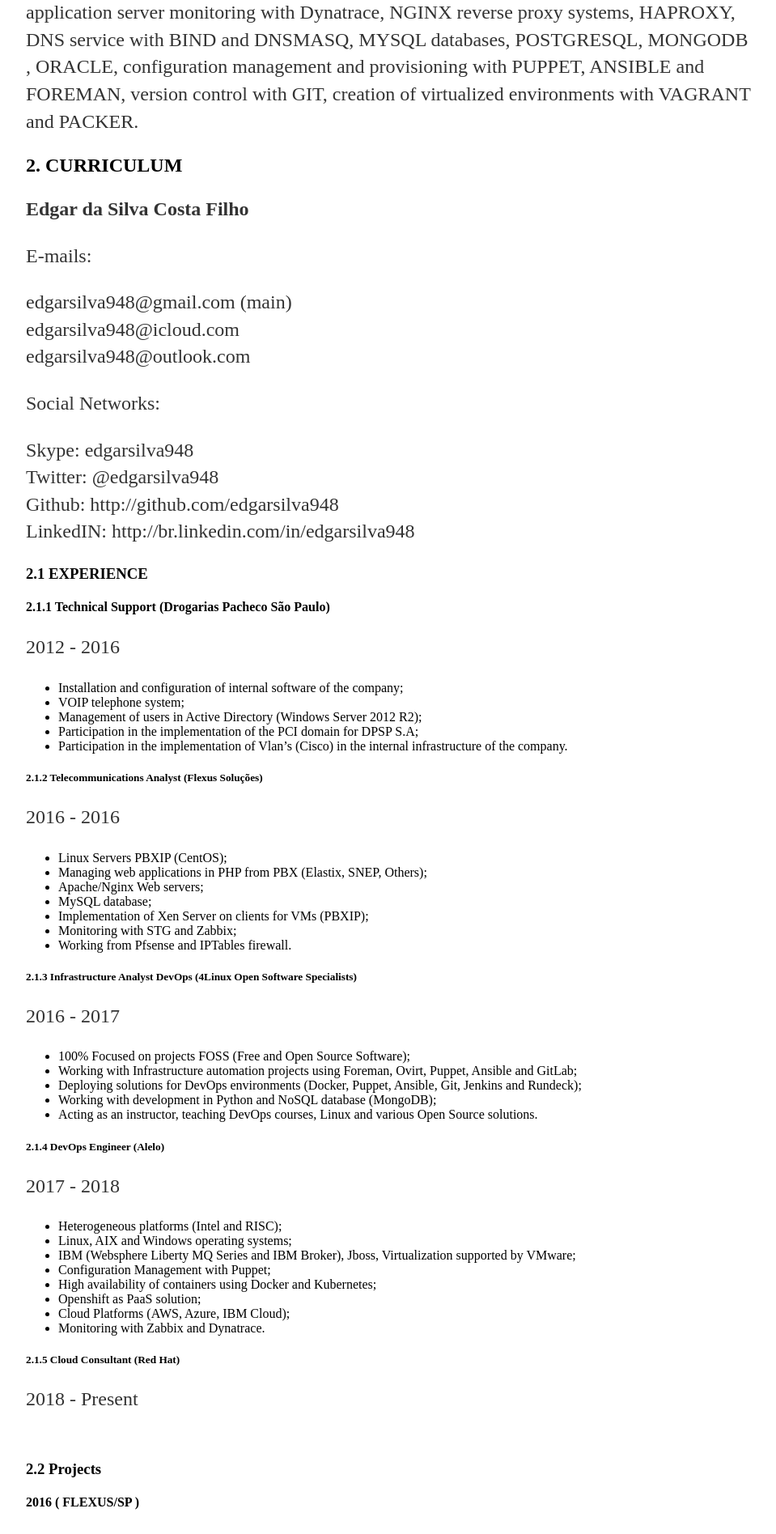
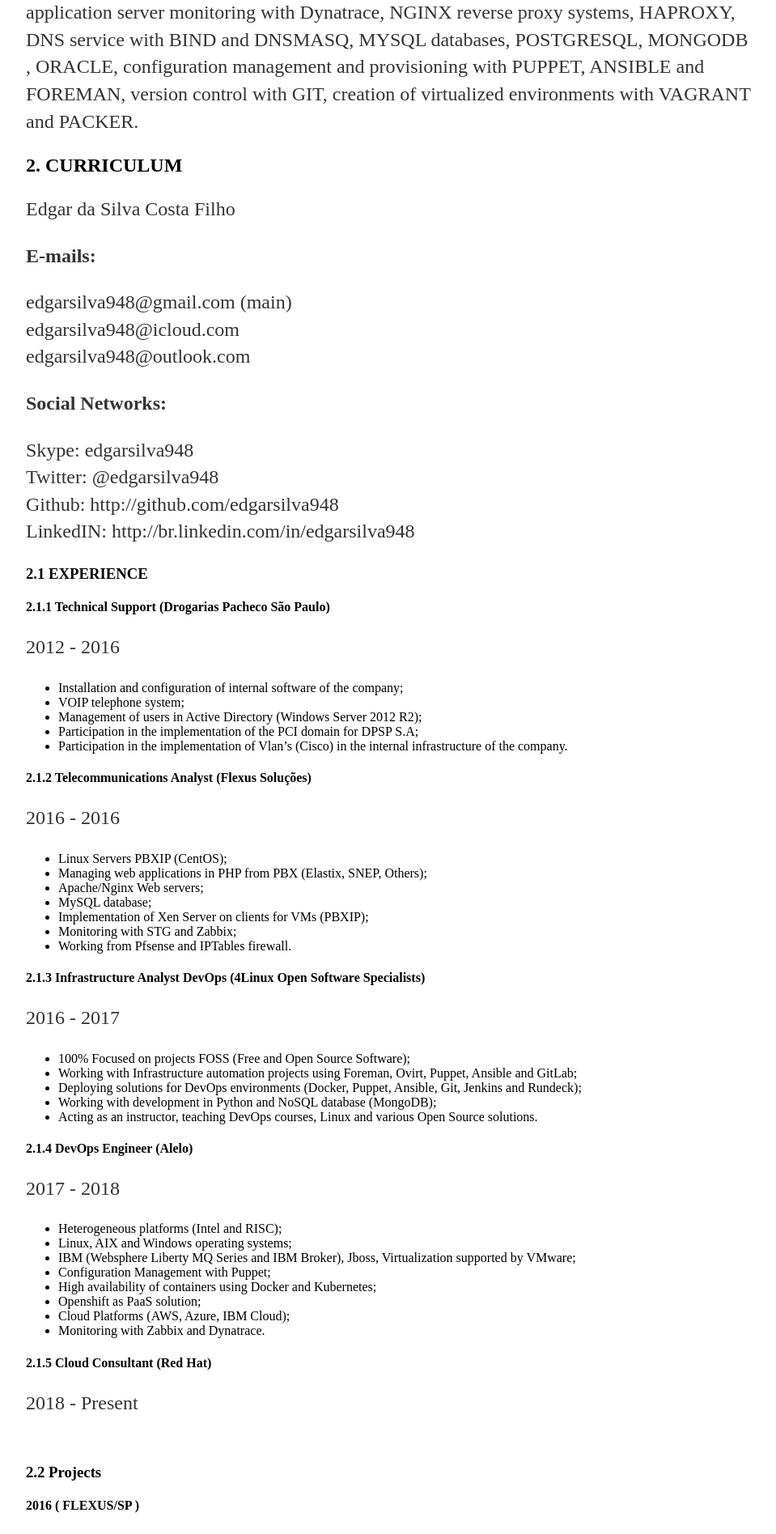
Before and after one commit to edgarsilva948/edgarsilva948.github.io, a Jekyll site: the page built from cv/index.md, in a window 1280 px wide. Shown: the part 407-2302 px from the top of the page at 81% size, without its empty margins (160-1119 px from the left). Built offline with Jekyll 4.4.1, drawn with Linux system fonts in a browser that asks for light colours.

Commit message:
Fix CV styles

```diff
--- a/cv/index.md
+++ b/cv/index.md
@@ -41,7 +41,7 @@
  - Participation in the implementation of the PCI domain for DPSP S.A;
  - Participation in the implementation of Vlan's (Cisco) in the internal infrastructure of the company.
 
-##### 2.1.2 Telecommunications Analyst (Flexus Soluções)
+#### 2.1.2 Telecommunications Analyst (Flexus Soluções)
 2016 - 2016<br>
  - Linux Servers PBXIP (CentOS);
  - Managing web applications in PHP from PBX (Elastix, SNEP, Others);
@@ -51,7 +51,7 @@
  - Monitoring with STG and Zabbix;
  - Working from Pfsense and IPTables firewall.
 
-##### 2.1.3 Infrastructure Analyst DevOps (4Linux Open Software Specialists)
+#### 2.1.3 Infrastructure Analyst DevOps (4Linux Open Software Specialists)
 2016 - 2017<br>
  - 100% Focused on projects FOSS (Free and Open Source Software);
  - Working with Infrastructure automation projects using Foreman, Ovirt, Puppet, Ansible and GitLab;
@@ -59,7 +59,7 @@
  - Working with development in Python and NoSQL database (MongoDB);
  - Acting as an instructor, teaching DevOps courses, Linux and various Open Source solutions.
 
-##### 2.1.4 DevOps Engineer (Alelo)
+#### 2.1.4 DevOps Engineer (Alelo)
 2017 - 2018<br>
  - Heterogeneous platforms (Intel and RISC);
  - Linux, AIX and Windows operating systems;
@@ -70,7 +70,7 @@
  - Cloud Platforms (AWS, Azure, IBM Cloud);
  - Monitoring with Zabbix and Dynatrace.
 
-##### 2.1.5 Cloud Consultant (Red Hat)
+#### 2.1.5 Cloud Consultant (Red Hat)
 2018 - Present<br>
 <br>
 
@@ -101,7 +101,7 @@
 
 ### 2.4 CERTIFICATIONS
 
-##### Certified PCP 204 (Puppet)<br>
+**Certified PCP 204 (Puppet)**<br>
 PCP ID: PCP204-0270<br>
 Individual recognition: Puppet Certified Professional (PCP)<br>
 Exam Name: System Administration using Puppet<br>
@@ -109,35 +109,35 @@
 Certification code: PCP<br>
 Date: 13/09/17<br>
 
-##### Certified LPIC-OT DevOps Tools Engineer<br>
+**Certified LPIC-OT DevOps Tools Engineer**<br>
 LPI ID: LPI000342169<br>
 Verification Code: t6mhxnlxnj<br>
 
-##### Certified LPIC-3 - Mixed Environment (300)<br>
+**Certified LPIC-3 - Mixed Environment (300)**<br>
 LPI ID: LPI000342169<br>
 Verification Code: 9xhyrts8bs<br>
 
-##### Certified LPIC-2
+**Certified LPIC-2**<br>
 LPI ID: LPI000342169<br>
 Verification code: t34k633zxe<br>
 
-##### Certified LPIC-1
+**Certified LPIC-1**<br>
 LPI ID: LPI000342169<br>
 Verification code: 5k69qztb97<br>
 
-##### Certified Kubernetes Administrator
+**Certified Kubernetes Administrator**<br>
 CKA ID: CKA-1800-0884-0100<br>
-License from: Linux Foundation (CNCF)
+License from: Linux Foundation (CNCF)<br>
 
-##### Certified LFCE
+**Certified LFCE**<br>
 LFCE ID: LFCE-1700-0341-0200<br>
-License from: Linux Foundation (CNCF)
+License from: Linux Foundation (CNCF)<br>
 
-##### Certified LFCSA
+**Certified LFCSA**<br>
 LFCE ID: LFCS-1700-001322-0100<br>
-License from: Linux Foundation (CNCF)
+License from: Linux Foundation (CNCF)<br>
 
-##### Certified PSM I - Professional Scrum Master I
+**Certified PSM I - Professional Scrum Master I**<br>
 License from: Scrum.org<br>
 
 ### 2.5 COURSES
```
Also changed, not shown: other parts of cv/index.md (+3 -3 lines).
